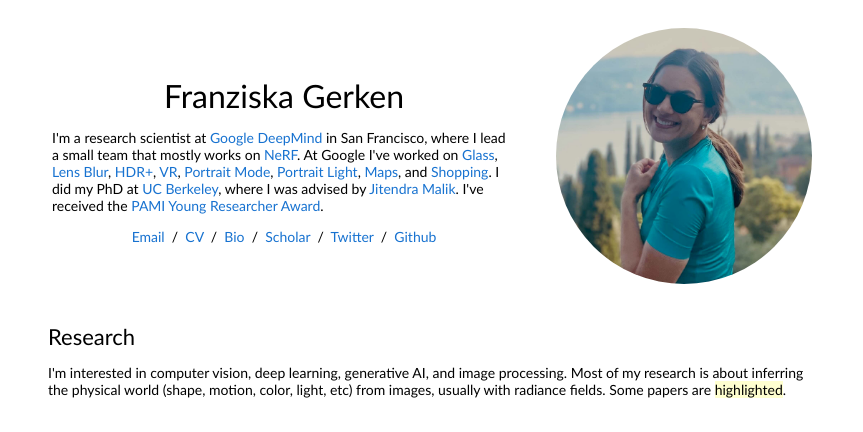
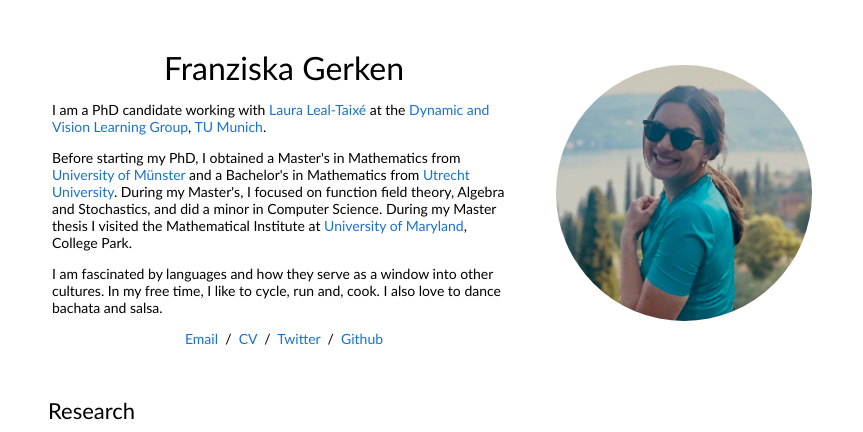
Before and after one commit to franzigrkn/fgerken.github.io, a plain HTML site: page index.html in a window 1280 px wide. Shown: the top 432 px of the page, without its empty margins (208-1071 px from the left). Drawn offline with Linux system fonts and the light colour scheme.

Commit message:
adapted head description

```diff
--- a/index.html
+++ b/index.html
@@ -23,18 +23,20 @@
                 <p class="name" style="text-align: center;">
                   Franziska Gerken
                 </p>
-                <p>
-		I'm a research scientist at <a href="https://deepmind.google/">Google DeepMind</a> in San Francisco, where I lead a small team that mostly works on <a href="https://www.matthewtancik.com/nerf">NeRF</a>.
-		At Google I've worked on <a href="https://www.google.com/glass/start/">Glass</a>,  <a href="https://ai.googleblog.com/2014/04/lens-blur-in-new-google-camera-app.html">Lens Blur</a>, <a href="https://ai.googleblog.com/2014/10/hdr-low-light-and-high-dynamic-range.html">HDR+</a>, <a href="https://blog.google/products/google-ar-vr/introducing-next-generation-jump/">VR</a>, <a href="https://ai.googleblog.com/2017/10/portrait-mode-on-pixel-2-and-pixel-2-xl.html">Portrait Mode</a>, <a href="https://ai.googleblog.com/2020/12/portrait-light-enhancing-portrait.html">Portrait Light</a>, <a href="https://blog.google/products/maps/three-maps-updates-io-2022/">Maps</a>, and <a href="https://research.google/blog/bringing-3d-shoppable-products-online-with-generative-ai/">Shopping</a>.
-		I did my PhD at <a href="http://www.eecs.berkeley.edu/">UC Berkeley</a>, where I was advised by <a href="http://www.cs.berkeley.edu/~malik/">Jitendra Malik</a>.
-		I've received the <a href="https://www.thecvf.com/?page_id=413#YRA">PAMI Young Researcher Award</a>.
-                </p>
+              <p>
+              I am a PhD candidate working with <a href="https://research.nvidia.com/labs/dvl/author/laura-leal-taixe/">Laura Leal-Taixé</a> at the <a href="https://dvl.in.tum.de/">Dynamic and Vision Learning Group</a>, <a href="https://www.tum.de/">TU Munich</a>.
+              </p>
+              <p>
+                Before starting my PhD, I obtained a Master's in Mathematics from <a href="https://www.uni-muenster.de/en/">University of Münster</a> and a Bachelor's in Mathematics from <a href="https://www.uu.nl/en">Utrecht University</a>. During my Master's, I focused on function field theory, Algebra and Stochastics, and did a minor in Computer Science.
+                During my Master thesis I visited the Mathematical Institute at <a href="https://www-math.umd.edu/">University of Maryland</a>, College Park.
+              </p>
+              <p>
+                I am fascinated by languages and how they serve as a window into other cultures. In my free time, I like to cycle, run and, cook. I also love to dance bachata and salsa.
+              </p>
                 <p style="text-align:center">
                   <a href="mailto:franziska.gerken@gmail.com">Email</a> &nbsp;/&nbsp;
                   <a href="data/FranziskaGerken-CV.pdf">CV</a> &nbsp;/&nbsp;
-                  <a href="data/FranziskaGerken-bio.txt">Bio</a> &nbsp;/&nbsp;
-                  <a href="https://scholar.google.com/citations?hl=en&user=jktWnL8AAAAJ">Scholar</a> &nbsp;/&nbsp;
-                  <a href="https://twitter.com/franziska_gerken">Twitter</a> &nbsp;/&nbsp;
+                  <a href="https://x.com/franzigrkn">Twitter</a> &nbsp;/&nbsp;
                   <a href="https://github.com/franzigrkn/">Github</a>
                 </p>
               </td>
```
